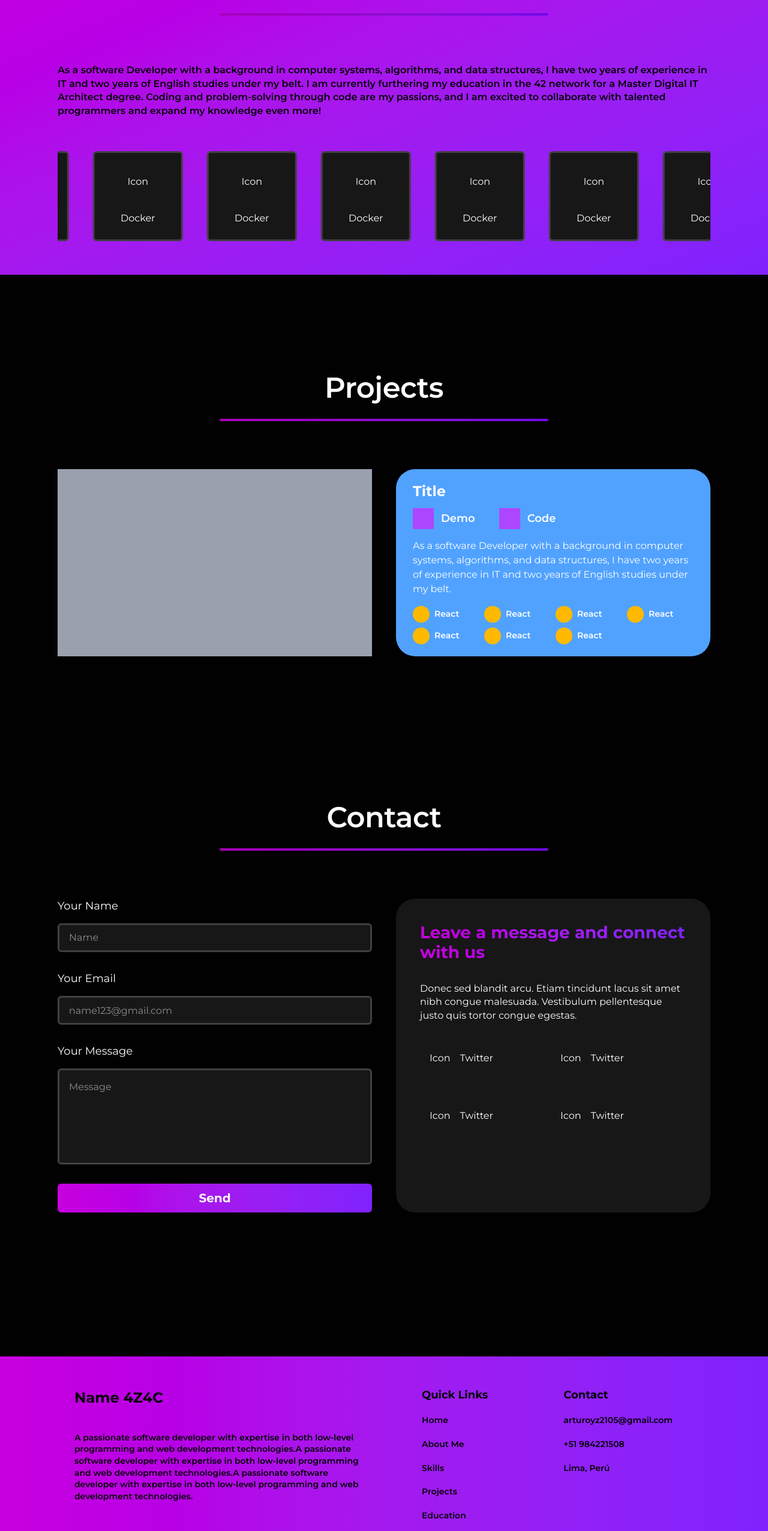
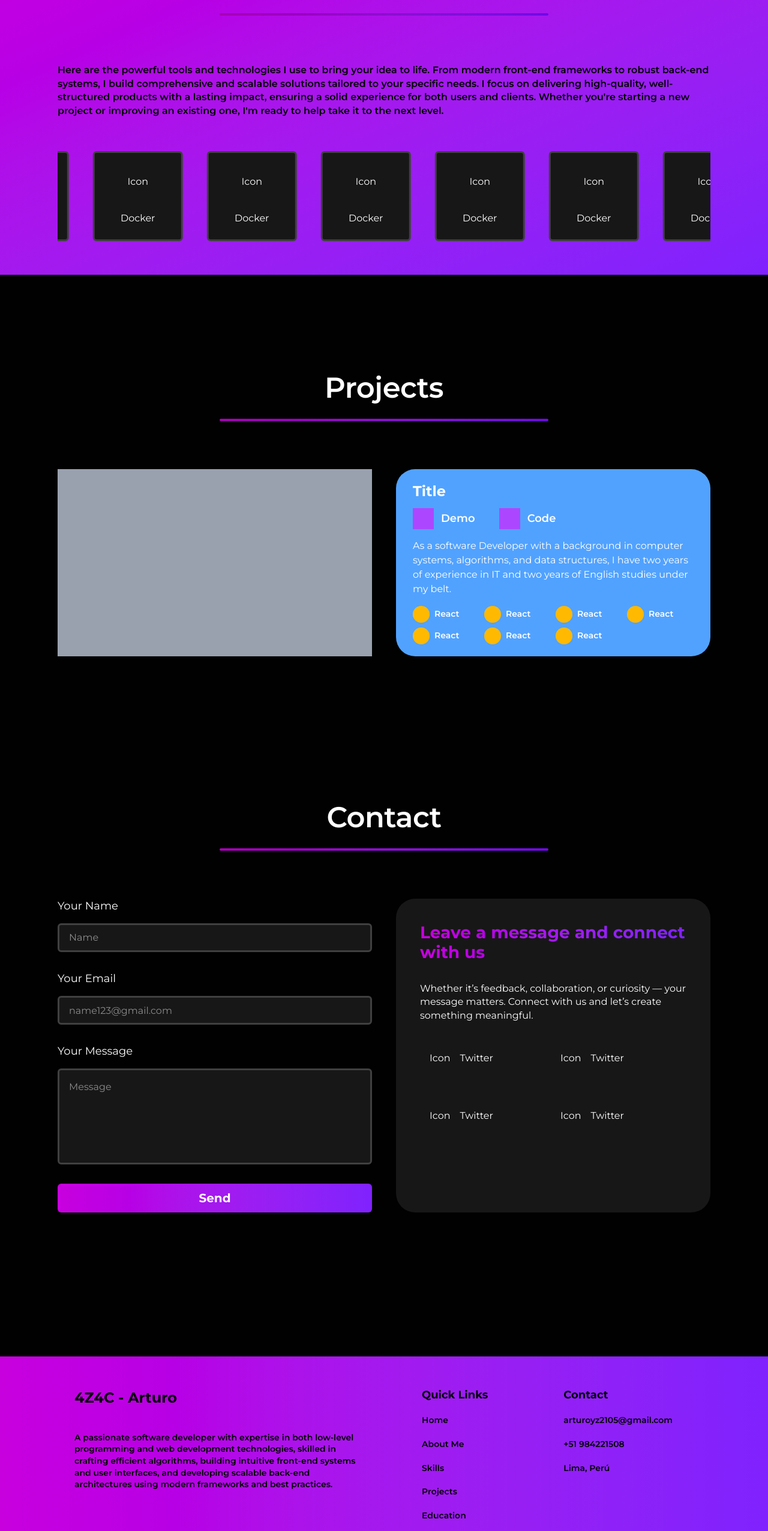
Before and after one commit to ArturoZAC/testing-forport-4z4c, a Next.js app: page / in a window 1280 px wide. Shown: the part 3834-6386 px from the top of the page at 60% size. Built offline with nearby package versions, Linux system fonts and the light colour scheme.

Commit message:
finishedSections

```diff
--- a/src/components/contact/Connect.tsx
+++ b/src/components/contact/Connect.tsx
@@ -4,7 +4,7 @@ export const Connect = () => {
     <div className="w-full max-w-1/2 bg-fourth rounded-4xl h-[inherit]">
       <div className="p-10 flex flex-col gap-y-8">
         <p className="text-subtitle1-b-d bg-gradient-to-l from-violet-600 to-fuchsia-600 text-transparent bg-clip-text">Leave a message and connect with us</p>
-        <p className="text-body-small-r-d">Donec sed blandit arcu. Etiam tincidunt lacus sit amet nibh congue malesuada. Vestibulum pellentesque justo quis tortor congue egestas.</p>
+        <p className="text-body-small-r-d">Whether it’s feedback, collaboration, or curiosity — your message matters. Connect with us and let’s create something meaningful.</p>
         <div className="grid grid-cols-2 gap-x-20 gap-y-10 w-fit">
           <div className="flex flex-row gap-x-4 w-fit p-4">
             <div>Icon</div>
--- a/src/components/footer/MainFoot.tsx
+++ b/src/components/footer/MainFoot.tsx
@@ -3,8 +3,8 @@ export const MainFoot = () => {
   return (
     <div className="text-small-sm-d px-7 pt-7 flex flex-col w-1/2 h-auto justify-between">
       <div className="flex flex-col gap-y-10">
-        <p className="text-subtitle2-b-d">Name 4Z4C</p>
-        <p>A passionate software developer with expertise in both low-level programming and web development technologies.A passionate software developer with expertise in both low-level programming and web development technologies.A passionate software developer with expertise in both low-level programming and web development technologies.</p>
+        <p className="text-subtitle2-b-d">4Z4C - Arturo</p>
+        <p>A passionate software developer with expertise in both low-level programming and web development technologies, skilled in crafting efficient algorithms, building intuitive front-end systems and user interfaces, and developing scalable back-end architectures using modern frameworks and best practices.</p>
       </div>
       <div className="flex flex-row gap-x-5">
         <div>Icon</div>
--- a/src/components/skills/BodySkills.tsx
+++ b/src/components/skills/BodySkills.tsx
@@ -7,7 +7,7 @@ export const BodySkills = () => {
   return (
     <div className="flex flex-col justify-center items-center overflow-hidden">
       <MainContainer className="flex flex-col gap-y-14">
-        <p className="text-pretty text-body-small-sm-d">As a software Developer with a background in computer systems, algorithms, and data structures, I have two years of experience in IT and two years of English studies under my belt. I am currently furthering my education in the 42 network for a Master Digital IT Architect degree. Coding and problem-solving through code are my passions, and I am excited to collaborate with talented programmers and expand my knowledge even more!</p>
+        <p className="text-pretty text-body-small-sm-d">Here are the powerful tools and technologies I use to bring your idea to life. From modern front-end frameworks to robust back-end systems, I build comprehensive and scalable solutions tailored to your specific needs. I focus on delivering high-quality, well-structured products with a lasting impact, ensuring a solid experience for both users and clients. Whether you&apos;re starting a new project or improving an existing one, I&apos;m ready to help take it to the next level.</p>
         <div className="overflow-hidden w-full group">
           <div className="flex flex-row animate-scrollSkills w-max gap-x-10 text-white">
             {[...skills, ...skills].map((skill, id) => (
```
